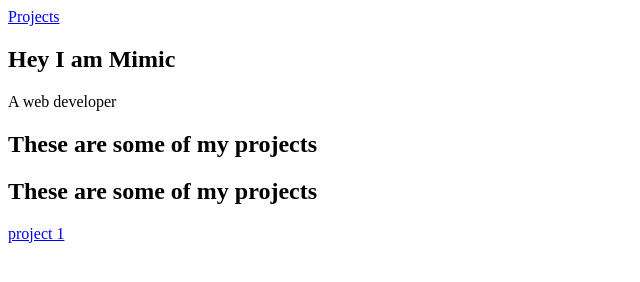
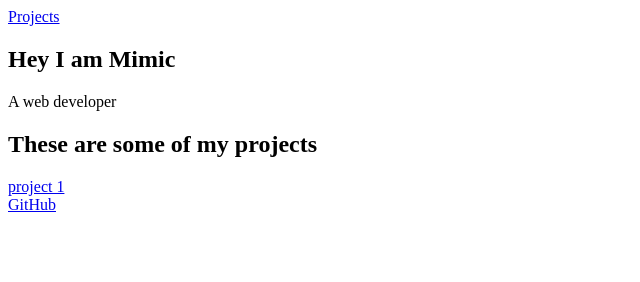
Before and after one commit to ali995500/microversechallenge2htmlcss, a plain HTML site: page index.html in a window 1280 px wide. Shown: the whole page, without its empty margins (0-640 px from the left). Drawn offline with Linux system fonts and the light colour scheme.

Commit message:
did more two

```diff
--- a/index.html
+++ b/index.html
@@ -5,6 +5,7 @@
     <meta http-equiv="X-UA-Compatible" content="IE=edge" />
     <meta name="viewport" content="width=device-width, initial-scale=1.0" />
     <title>personal-portfolio website</title>
+    <link rel="stylesheet" href="styles.css" />
   </head>
   <body>
       <nav id="navbar">
@@ -16,9 +17,19 @@
 
     </section>
       <section id= "projects"><h2 class=" project-tile "> These are some of my projects </h2>
-              <h2 class="project-tile">These are some of my projects</h2>
+
       <a href="#">project 1</a>
       </section>
+
+      <div class="contact-links">
+        <a
+          id="profile-link"
+          href="https://github.com/freecodecamp"
+          target="_blank"
+          class="btn contact-details"
+          ><i class="fab fa-github"></i> GitHub</a
+        >
+      </div>
 
 
 
--- /dev/null
+++ b/styles.css
@@ -0,0 +1,5 @@
+@media (max-width: 75em) {
+    html {
+      font-size: 60%;
+    }
+  }
```
